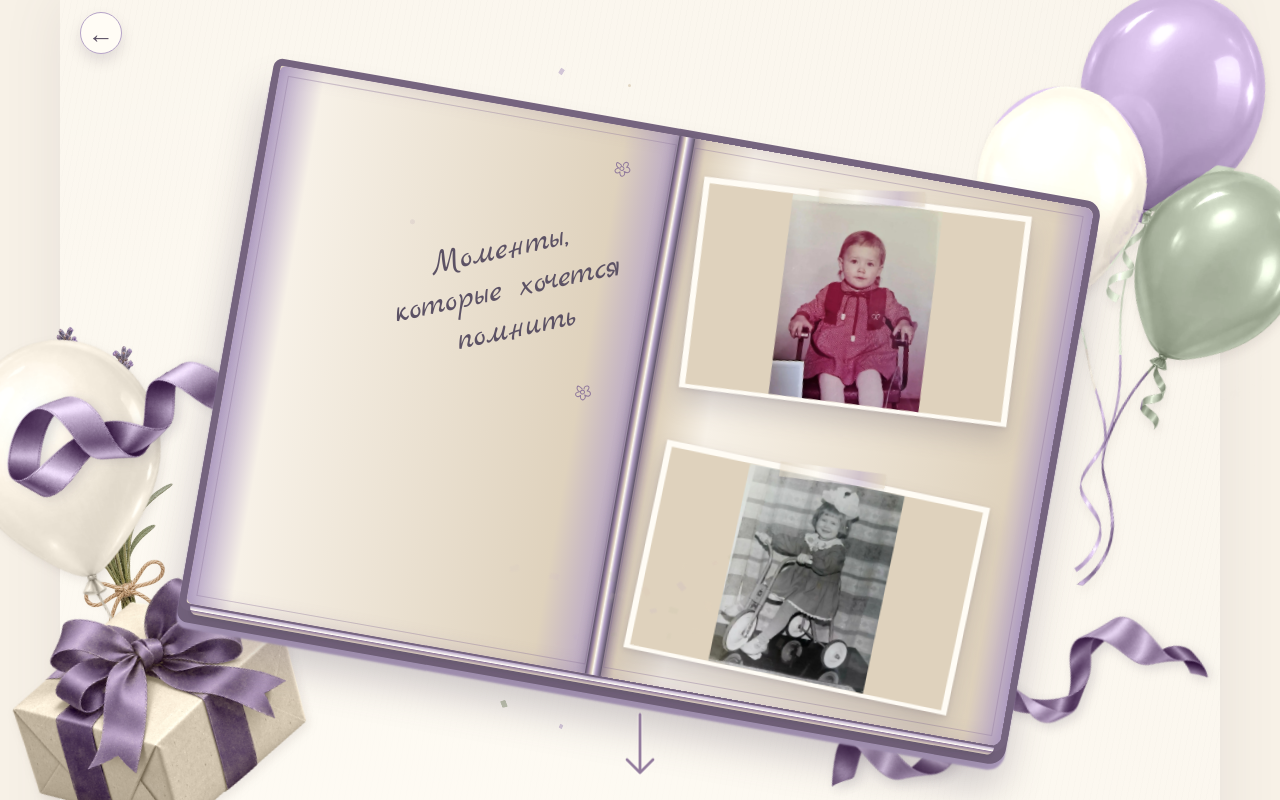
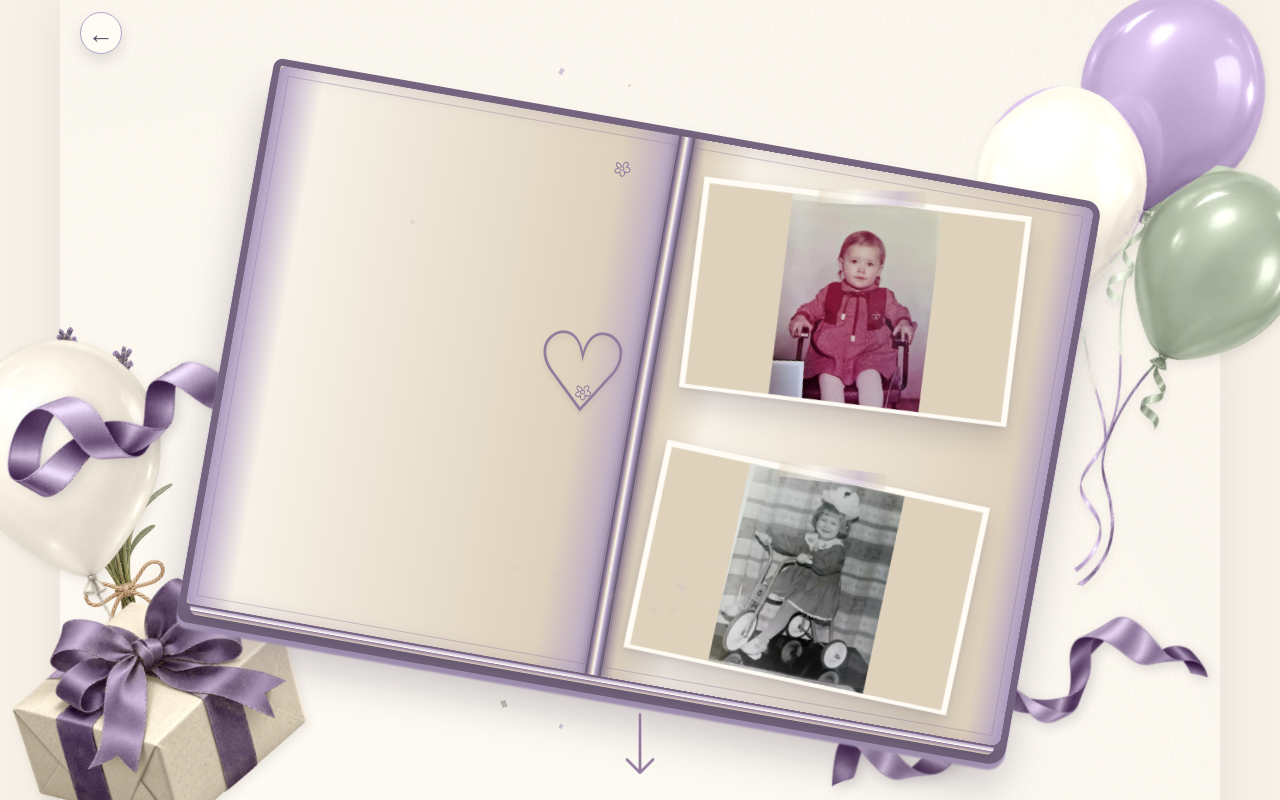
Before and after one commit to site-app-rg/birthday-polina-lena-template, a React (Vite) app: page / in a window 1280 px wide. Both pictures are taken after a click on the button "Открыть поздравление". Shown: the top 800 px of the page. Built offline with nearby package versions, Linux system fonts and the light colour scheme.

Commit message:
Update Polina album decorations and captions

```diff
--- a/src/card.css
+++ b/src/card.css
@@ -776,3 +776,13 @@ button:focus-visible{outline-color:#927B9D}
 .vintage-telephone__error{margin:4px 0 0;color:#60564D;font-size:13px}
 @keyframes vintage-telephone-ring{0%{transform:rotate(-4deg)}100%{transform:rotate(4deg)}}
 @media(prefers-reduced-motion:reduce){.vintage-telephone__button--ringing{animation:none}}
+
+/* Подписи Полины: левая страница детского альбома показывает сердечко или веточку лаванды вместо текста, коллажи получают новые надписи, а слайдер освобождён от заголовка и его верхнего отступа. Механика перелистывания сохранена. */
+.album-book .album-book__emblem{position:absolute;z-index:1;top:35%;left:auto;right:14px;display:block;pointer-events:none;transform:rotate(-7deg);transition:opacity .18s ease}
+.album-book__emblem--heart{color:#927B9D;font:clamp(65px,17vw,110px)/1 Georgia,serif;text-shadow:0 3px 5px #5C526525}
+.album-book .album-book__emblem--lavender{top:30%;width:clamp(70px,21vw,125px);height:auto;opacity:0;transform:rotate(18deg)}
+.album-sequence.is-second .album-book__emblem--heart{opacity:0}
+.album-sequence.is-second .album-book__emblem--lavender{opacity:1}
+.collage .collage-note{max-width:59%;font-size:clamp(17px,4.5vw,24px);line-height:1.12}
+.photo-slider{padding-top:8px}
+@media(prefers-reduced-motion:reduce){.album-book .album-book__emblem{transition:none}}
--- a/src/components/Album.tsx
+++ b/src/components/Album.tsx
@@ -74,8 +74,9 @@ function AlbumSequence({ onOpenPhoto, modalOpen }: Pick<AlbumProps, 'onOpenPhoto
         <div className="album-book" style={{ '--turn-angle': `${-180 * turn}deg` } as CSSProperties}>
           <div className="book-page book-page--left album-book__left">
             <HandDrawnFlower className="album-book__flower album-book__flower--top" />
-            <p className="album-book__caption album-book__caption--first" aria-label="Моменты, которые хочется помнить">{['Моменты,', 'которые хочется', 'помнить'].map(line => <span key={line}>{line}</span>)}</p>
-            <p className="album-book__caption album-book__caption--second" aria-label="И сколько ещё впереди">{['И сколько ещё', 'впереди'].map(line => <span key={line}>{line}</span>)}</p>
+            {/* Левая страница детского альбома: вместо текстовых подписей при перелистывании сменяются сердечко и небольшая веточка лаванды. */}
+            <span className="album-book__emblem album-book__emblem--heart" aria-hidden="true">♡</span>
+            <img className="album-book__emblem album-book__emblem--lavender" src={decorPath('lavender-sprig.webp')} alt="" aria-hidden="true" />
             <HandDrawnFlower className="album-book__flower album-book__flower--bottom" />
           </div>
           <div className="book-page book-page--right album-book__under" inert={!secondVisible} aria-hidden={!secondVisible}>
@@ -129,7 +130,7 @@ export function Album({ onBack, onOpenPhoto, onOpenSurprise, onToggleMusic, isMu
 
         <section className="collage collage--transition" aria-label="Тёплые моменты">
           <PaperConfetti placement="transition" />
-          <span className="collage-note collage-note--transition">Тёплые<br />мгновения <HandDrawnFlower className="collage-note__flower" /></span>
+          <span className="collage-note collage-note--transition">Моменты, которые хочется помнить <HandDrawnFlower className="collage-note__flower" /></span>
           {firstCollagePhotos.map((item, index) => <PhotoPrint key={item.id} item={item} onOpen={onOpenPhoto} className={`collage-photo collage-photo--slot-${index + 1}`} />)}
           <img className="collage__ribbon collage__ribbon--transition" src={decorPath('ribbon-long-lavender.webp')} alt="" aria-hidden="true" loading="lazy" />
         </section>
@@ -139,7 +140,7 @@ export function Album({ onBack, onOpenPhoto, onOpenSurprise, onToggleMusic, isMu
 
         <section className="collage collage--together" aria-label="Воспоминания вместе">
           <PaperConfetti placement="together" />
-          <span className="collage-note collage-note--together">Друзья<br />всегда рядом ♡</span>
+          <span className="collage-note collage-note--together">Маленькие радости большой жизни</span>
           {secondCollagePhotos.map((item, index) => <PhotoPrint key={item.id} item={item} onOpen={onOpenPhoto} className={`collage-photo collage-photo--slot-${index + 1}`} />)}
           <img className="collage__ribbon collage__ribbon--together" src={decorPath('ribbon-curl-lavender.webp')} alt="" aria-hidden="true" loading="lazy" />
           <img className="collage__gift" src={decorPath('gift-box-provence.webp')} alt="" aria-hidden="true" loading="lazy" />
--- a/src/components/PhotoSlider.tsx
+++ b/src/components/PhotoSlider.tsx
@@ -30,7 +30,6 @@ export function PhotoSlider({ onOpenPhoto }: { onOpenPhoto: (photo: AlbumPhoto,
 
   return (
     <section className="photo-slider" aria-label="Наши фотографии" onTouchStart={onTouchStart} onTouchEnd={onTouchEnd}>
-      <h2>Наши фотографии</h2>
       <div className="photo-slider__row">
         <button className="photo-slider__arrow" type="button" onClick={() => move(-1)} aria-label="Предыдущая фотография">‹</button>
         <div className="photo-slider__stage" aria-live="polite">
```
